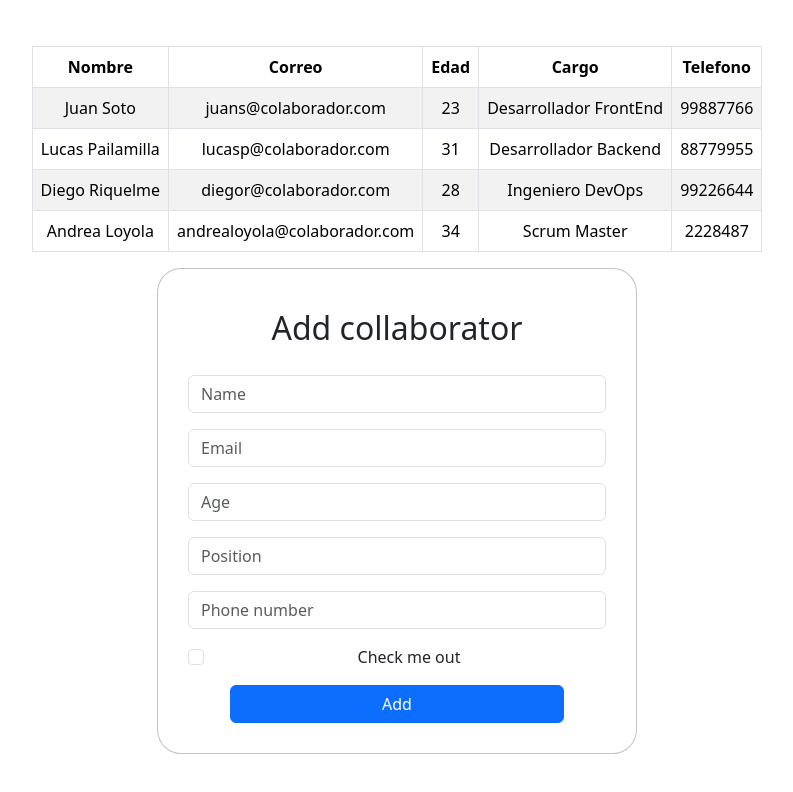
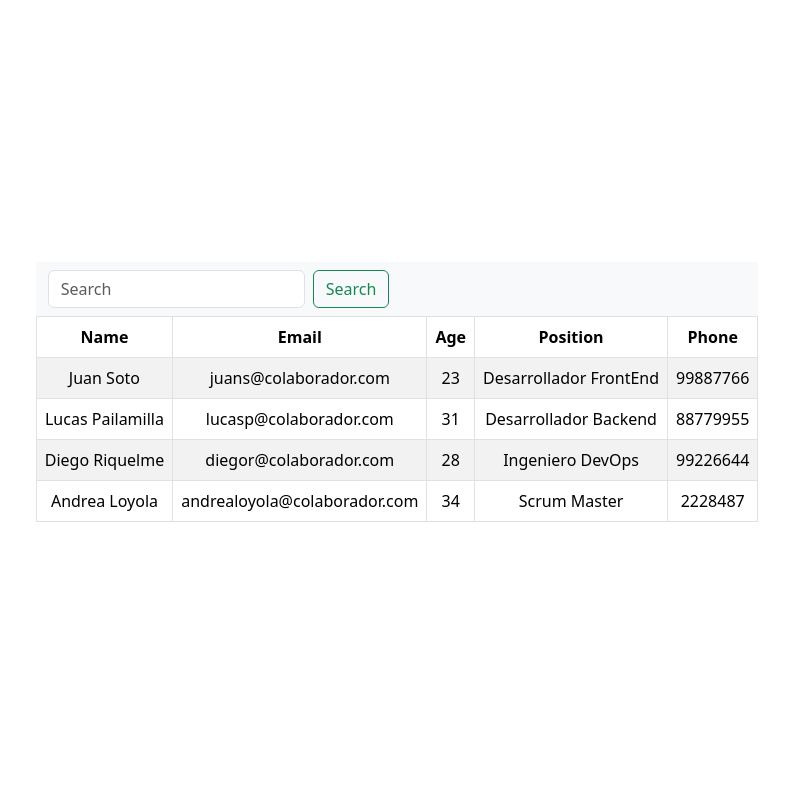
Before and after one commit to Alex-tremo5/BaseDatos, a React (Vite) app: page / in a window 1280 px wide. Shown: the top 792 px of the page, without its empty margins (243-1036 px from the left). Built offline with nearby package versions, Linux system fonts and the light colour scheme.

Commit message:
Add nav bar

```diff
--- a/src/App.jsx
+++ b/src/App.jsx
@@ -3,12 +3,14 @@
 import CollaboratorsList from './components/List'
 import FormCollaborator from './components/Form'
 import bdCollaborators from './bd/collaborators.json'
+import NavBar from './components/Browser'
 
 function App() {
   return (
     <>
-      <CollaboratorsList collaboratorsList = {bdCollaborators}/>
-      <FormCollaborator/>
+      <NavBar collaboratorsList = {bdCollaborators}/>
+      {/* <CollaboratorsList collaboratorsList = {bdCollaborators}/> */}
+      {/* <FormCollaborator/> */}
     </>
   )
 }
--- /dev/null
+++ b/src/components/Browser.jsx
@@ -0,0 +1,47 @@
+import { useState } from "react"
+import CollaboratorsList from "./List"
+
+
+const NavBar = ({ collaboratorsList }) => {
+  const [search, setSearch] = useState("")
+
+  const searcher = (e) => {
+     setSearch(e.target.value)
+   }
+
+  const filteredCollab = collaboratorsList.filter(
+    collaborator => {
+      return (
+        collaborator
+        .nombre
+        .toLowerCase()
+        .includes(search.toLowerCase())
+      );
+    }
+  );
+
+  function searchList() {
+    console.log ('hola')
+  	return (
+      <CollaboratorsList collaboratorsList = {filteredCollab}/>
+    )
+	  }
+
+
+return (
+    <>
+ <nav className="navbar bg-body-tertiary">
+  <div className="container-fluid">
+    <form className="d-flex" role="search">
+      <input className="form-control me-2" type="search" placeholder="Search" aria-label="Search" value={search} onChange={searcher}/>
+      <button className="btn btn-outline-success" type="submit">Search</button>
+    </form>
+  </div>
+    </nav>
+    {searchList()}
+    </>
+)
+
+}
+
+export default NavBar
--- a/src/components/Form.jsx
+++ b/src/components/Form.jsx
@@ -1,14 +1,27 @@
-import React from 'react'
+import React, { useState } from 'react'
+import CollaboratorsList from '../bd/collaborators.json'
 
 function FormCollaborator(props) {
 
+    const [nameCollab, setNameCollab] = useState ("")
+    const [collabList, setCollabList] = useState ([CollaboratorsList])
+
+    const sendForm = (e) => {
+        e.preventDefault()
+        setCollabList([...collabList, nameCollab])
+        setNameCollab("")
+    }
+
+    const capturarInput = (e) => {
+        setNameCollab(e.target.value)
+ }
+
     return (
         <>
-        <form className='registro'>
+        <form className='registro' onSubmit = {sendForm}>
             <h2>Add collaborator</h2>
             <div className="mb-3">
-
-                <input type="text" className="form-control" id="inputName" placeholder='Name'/>
+                <input type="text" className="form-control" id="inputName" placeholder='Name' onChange = {capturarInput}/>
             </div>
             <div className="mb-3">
                 <input type="email" className="form-control" id="inputEmail" placeholder='Email'/>
--- a/src/components/List.jsx
+++ b/src/components/List.jsx
@@ -3,14 +3,15 @@
 const CollaboratorsList = ({ collaboratorsList }) => {
     console.log(collaboratorsList)
     return (
+        <>
         <Table striped bordered hover>
             <thead>
                 <tr>
-                    <th>Nombre</th>
-                    <th>Correo</th>
-                    <th>Edad</th>
-                    <th>Cargo</th>
-                    <th>Telefono</th>
+                    <th>Name</th>
+                    <th>Email</th>
+                    <th>Age</th>
+                    <th>Position</th>
+                    <th>Phone</th>
                 </tr>
             </thead>
             <tbody>
@@ -25,6 +26,7 @@
                 ))}
             </tbody>
         </Table>
+        </>
     )
 }
 
```
